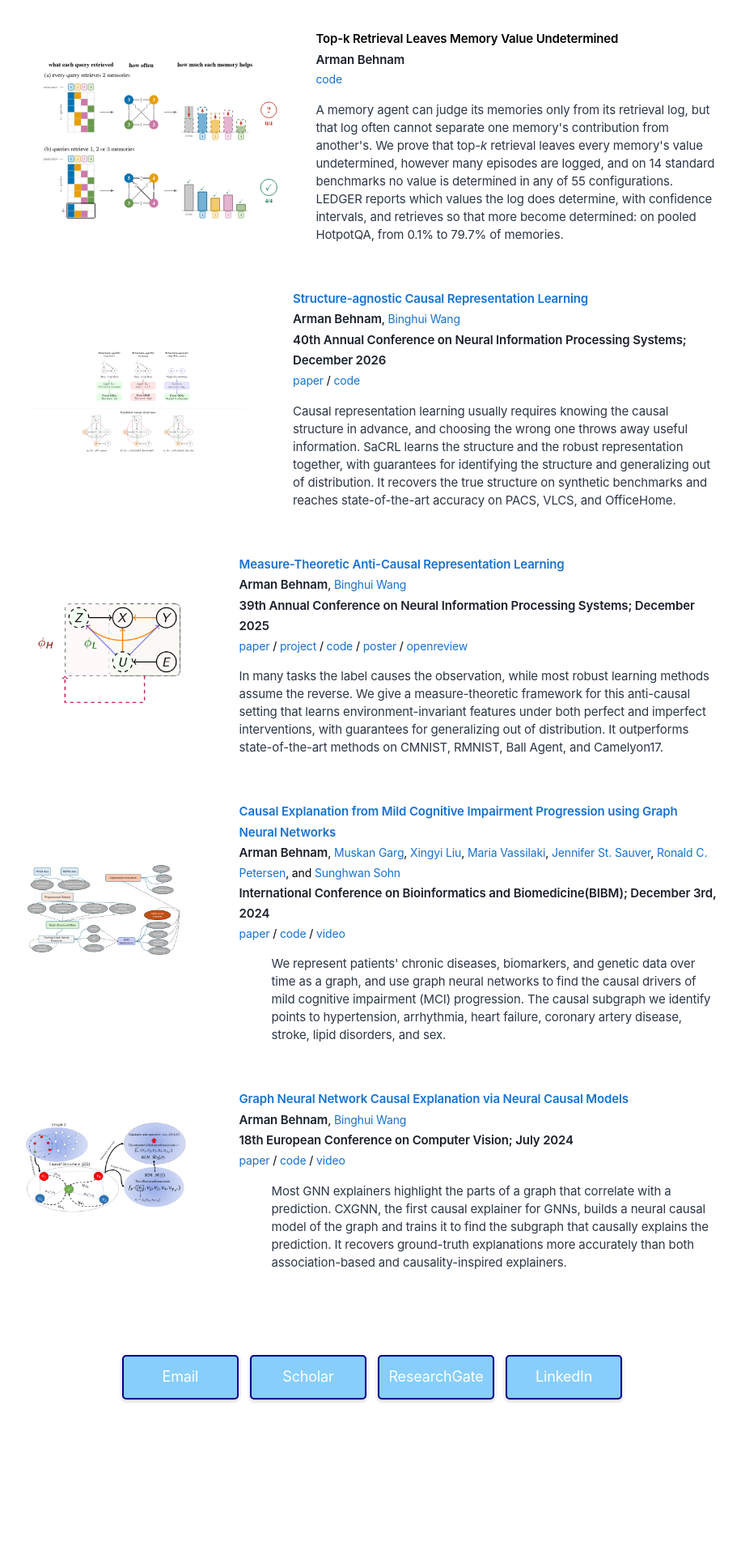
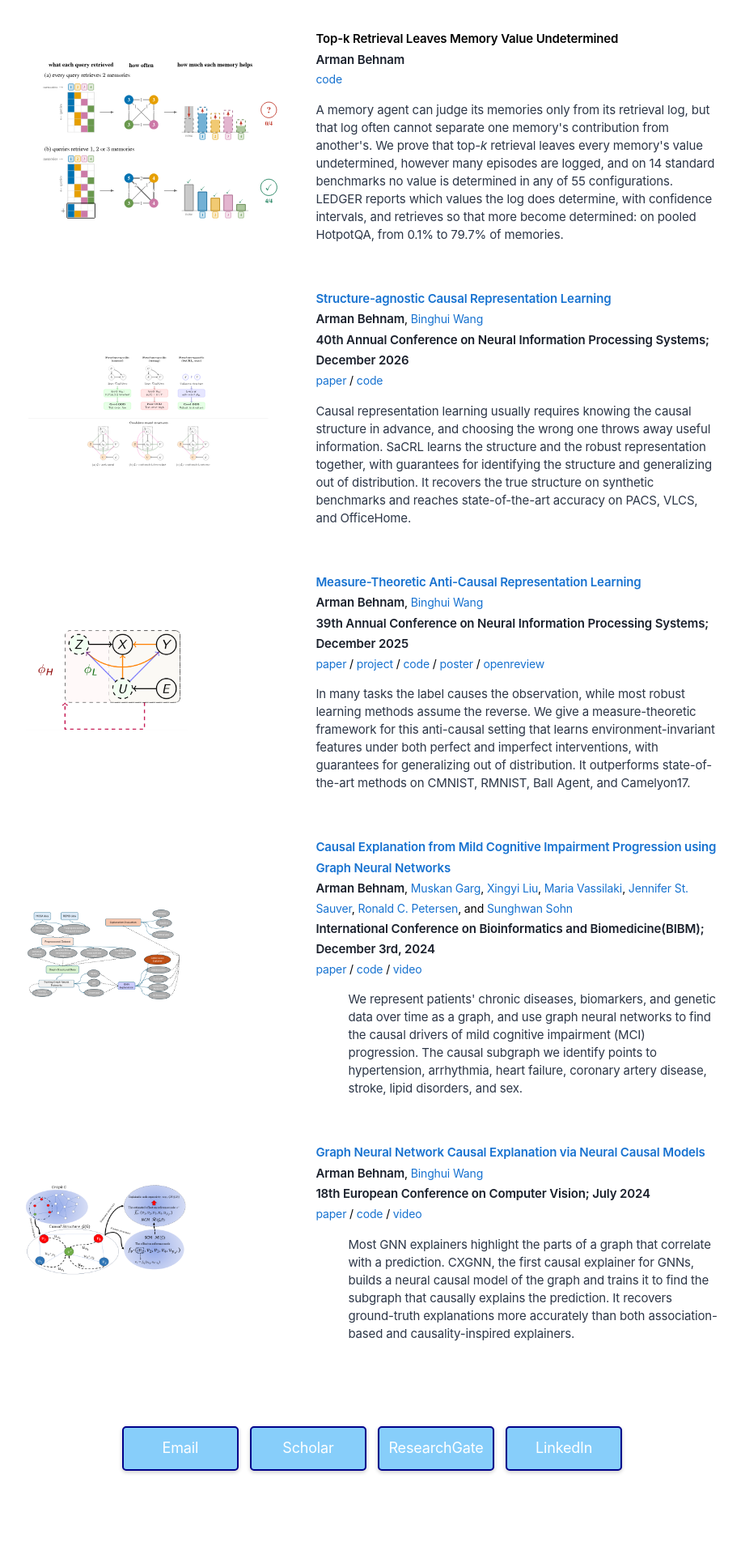
Before and after one commit to ArmanBehnam/ArmanBehnam.github.io, a Jekyll site: the page built from index.html, in a window 1280 px wide. Shown: the part 1778-3698 px from the top of the page at 81% size, without its empty margins (180-1096 px from the left). Built offline with Jekyll 4.4.1, drawn with Linux system fonts in a browser that asks for light colours; before the commit the page ends 3610 px from its top, so only the background shows below that.

```diff
--- a/index.html
+++ b/index.html
@@ -176,7 +176,7 @@ border-radius:50%; object-fit:cover; object-position:center 30%; margin:0 0 16px
 
 <table style="width:100%;border:0px;border-spacing:0px;border-collapse:separate;margin-right:auto;margin-left:auto;"><tbody>
   <tr>
-    <td style="padding:20px;width:35%;vertical-align:middle">
+    <td style="padding:20px;width:40%;vertical-align:middle">
       <div class="one" style="width:100%; height:auto;">
  <a href="images/sacrl.svg"><img src='images/sacrl.svg' style="width:100%; height:auto;"></a>
 </div>
@@ -206,7 +206,7 @@ border-radius:50%; object-fit:cover; object-position:center 30%; margin:0 0 16px
 
 	<table style="width:100%;border:0px;border-spacing:0px;border-collapse:separate;margin-right:auto;margin-left:auto;"><tbody>
 	  <tr>
-	    <td style="padding:20px;width:25%;vertical-align:middle">
+	    <td style="padding:20px;width:40%;vertical-align:middle">
 	      <div class="one">
 		<img src='images/overview.png' width="200">
 	      </div>
@@ -239,7 +239,7 @@ border-radius:50%; object-fit:cover; object-position:center 30%; margin:0 0 16px
 
 	<table style="width:100%;border:0px;border-spacing:0px;border-collapse:separate;margin-right:auto;margin-left:auto;"><tbody>
 	  <tr>
-	    <td style="padding:20px;width:25%;vertical-align:middle">
+	    <td style="padding:20px;width:40%;vertical-align:middle">
 	      <div class="one">
 		<img src='images/mayo.png' width="200">
 	      </div>
@@ -275,7 +275,7 @@ border-radius:50%; object-fit:cover; object-position:center 30%; margin:0 0 16px
 
 	<table style="width:100%;border:0px;border-spacing:0px;border-collapse:separate;margin-right:auto;margin-left:auto;"><tbody>
 	  <tr>
-	    <td style="padding:20px;width:25%;vertical-align:middle">
+	    <td style="padding:20px;width:40%;vertical-align:middle">
 	      <div class="one">
 		<img src='images/CXGNN.png' width="200">
 	      </div>
```
